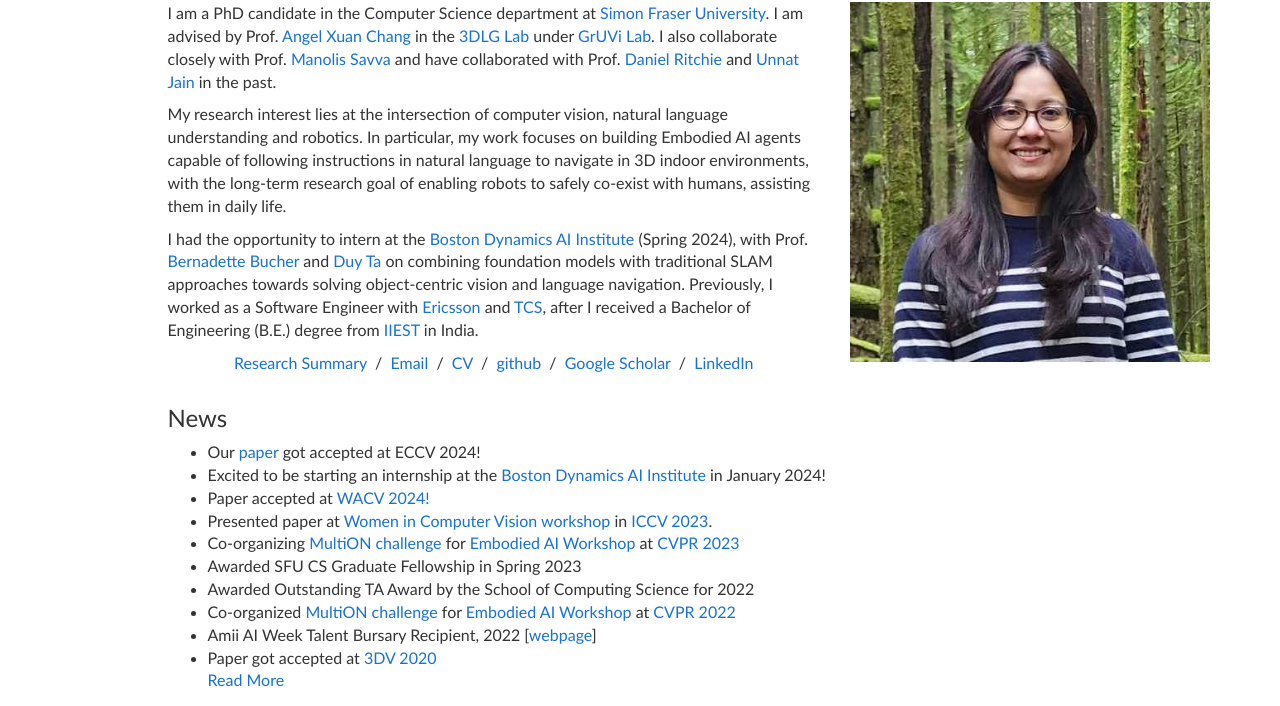
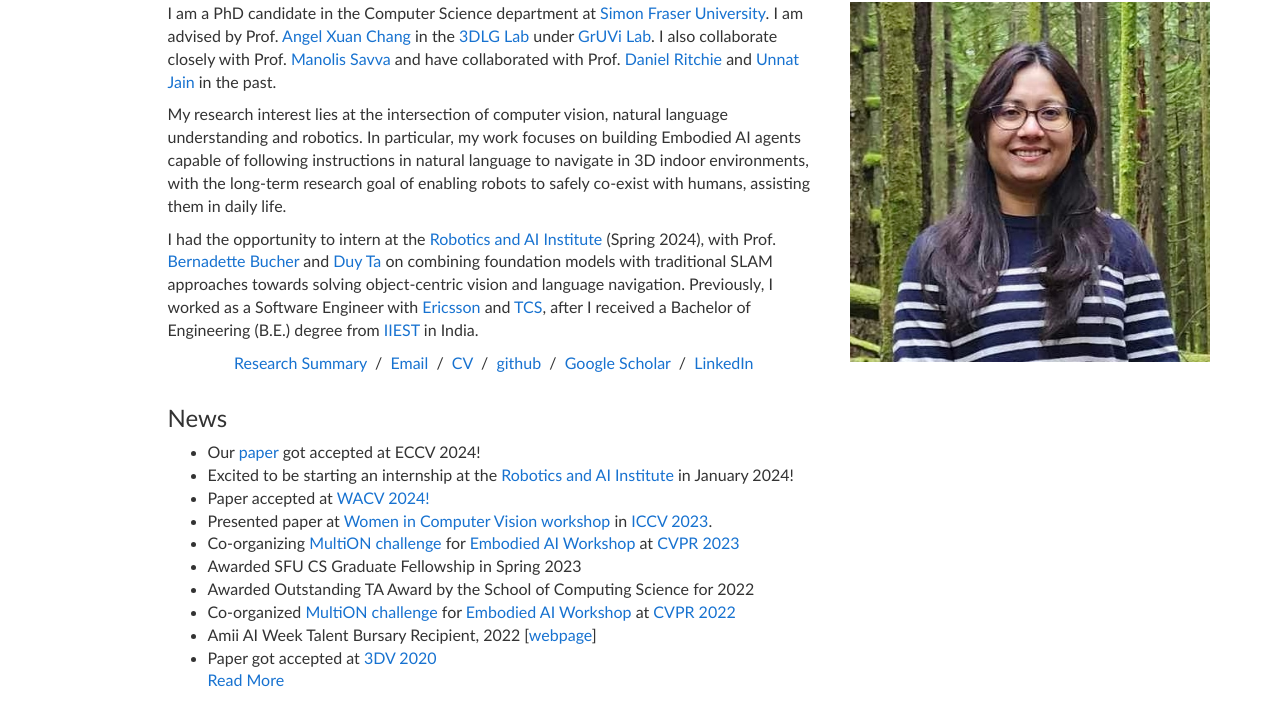
Before and after one commit to sonia-raychaudhuri/sonia-raychaudhuri.github.io, a plain HTML site: page index.html in a window 1280 px wide. Shown: the part 94-800 px from the top of the page. Drawn offline with nearby package versions, Linux system fonts and the light colour scheme.

Commit message:
Update index.html

```diff
--- a/index.html
+++ b/index.html
@@ -68,7 +68,7 @@
                 </p>
 
                 <p>
-                    I had the opportunity to intern at the <a href="https://theaiinstitute.com/" target="_blank">Boston Dynamics AI Institute</a> (Spring 2024),
+                    I had the opportunity to intern at the <a href="https://theaiinstitute.com/" target="_blank">Robotics and AI Institute</a> (Spring 2024),
                     with Prof. <a href="https://bucherb.github.io/" target="_blank"> Bernadette Bucher </a>
                     and <a href="https://www.linkedin.com/in/duy-nguyen-ta-3972279/" target="_blank">Duy Ta</a> on combining
                     foundation models with traditional SLAM approaches towards solving object-centric vision and language navigation.
@@ -103,7 +103,7 @@
                 <ul>
                     <li class="news-latest">Our <a href="https://3dlg-hcvc.github.io/r3ds/">paper</a> got accepted at ECCV 2024!
                     </li>
-                    <li class="news-latest">Excited to be starting an internship at the <a href="https://theaiinstitute.com/">Boston Dynamics AI Institute</a> in January 2024!
+                    <li class="news-latest">Excited to be starting an internship at the <a href="https://theaiinstitute.com/">Robotics and AI Institute</a> in January 2024!
                     </li>
                     <li class="news-latest">Paper accepted at <a href="https://openaccess.thecvf.com/content/WACV2024/html/Raychaudhuri_MOPA_Modular_Object_Navigation_With_PointGoal_Agents_WACV_2024_paper.html">WACV 2024!</a>
                     </li>
```
